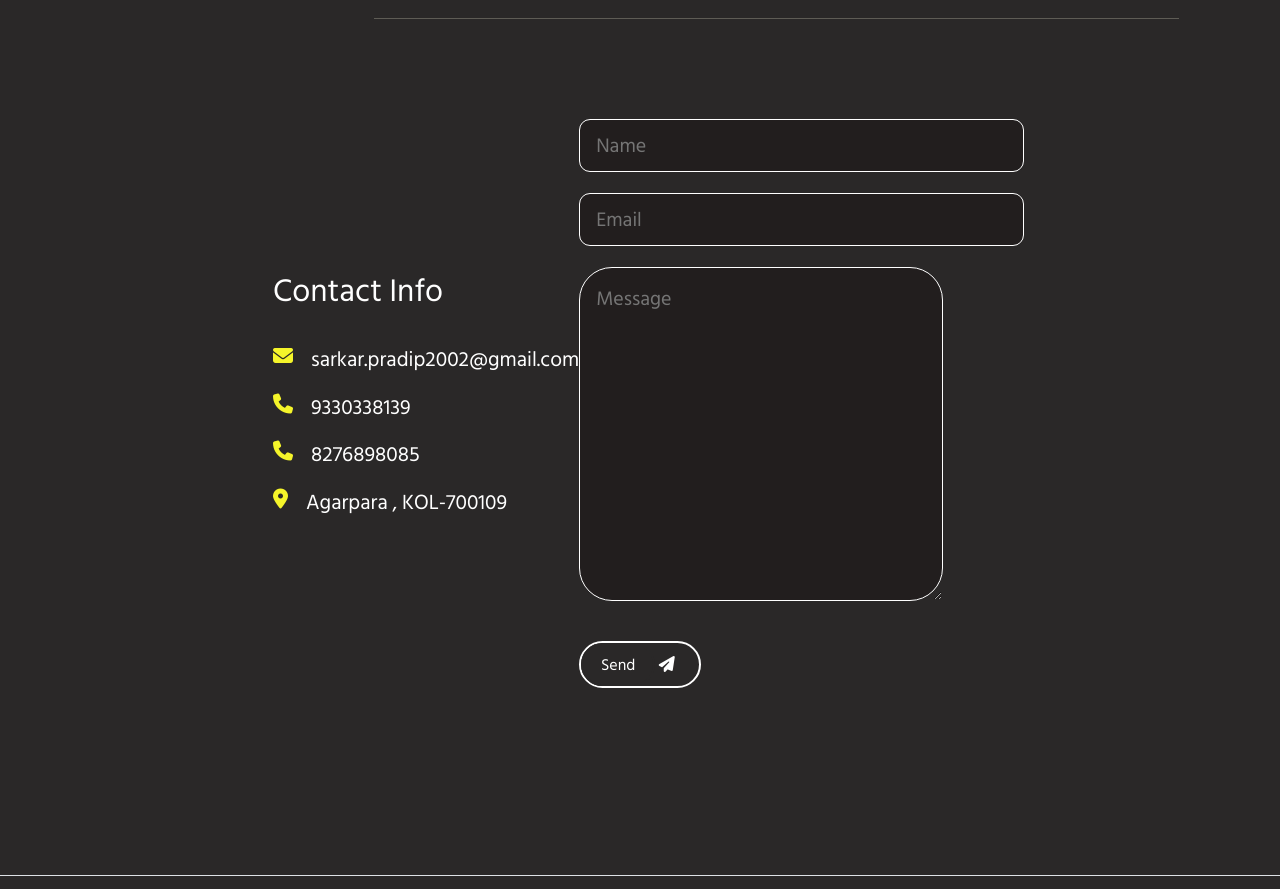
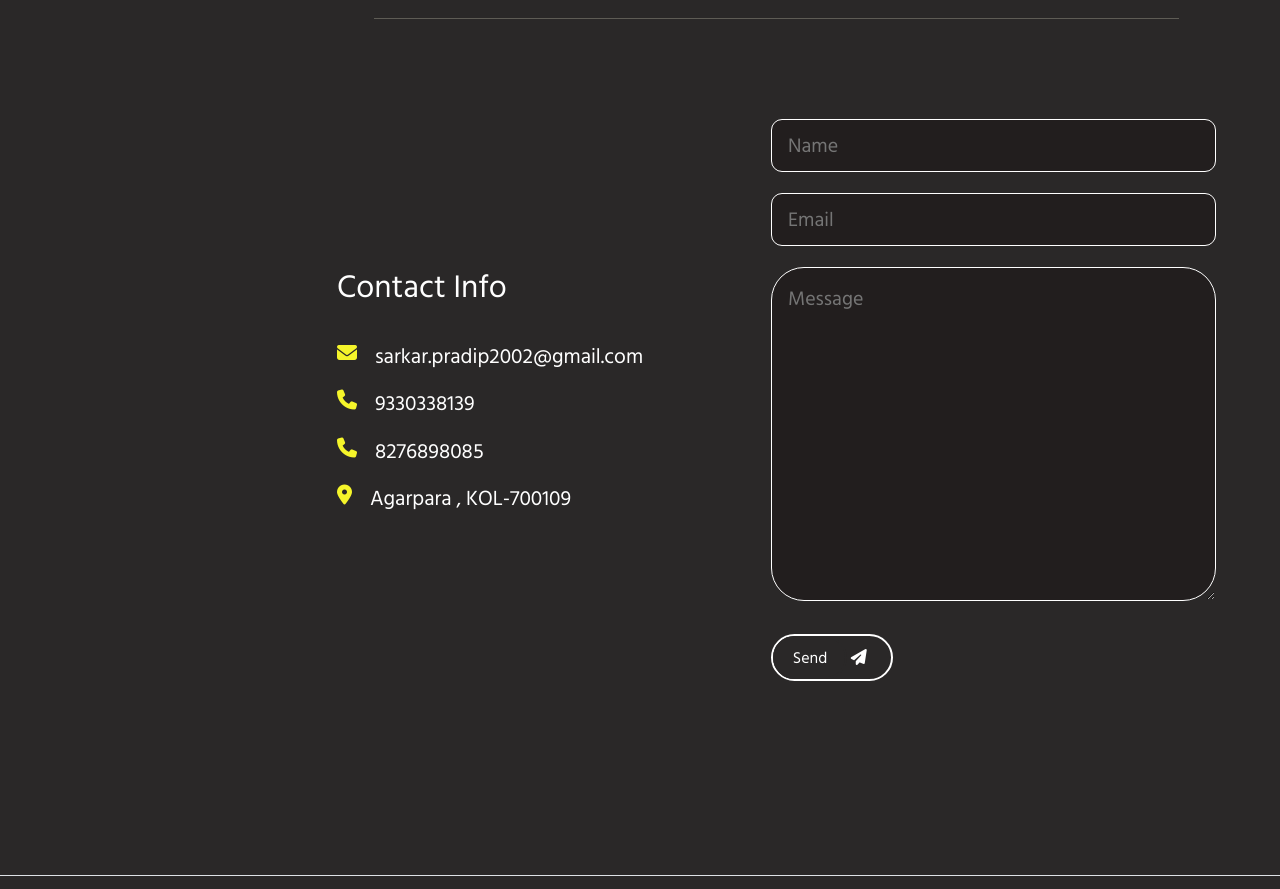
Before and after one commit to sarkarpradip2002/Porrtfolio, a website: page index.html in a window 1280 px wide. Shown: the part 3568-4457 px from the top of the page. Drawn offline with nearby package versions, Linux system fonts and the light colour scheme.

Commit message:
Final setup

```diff
--- a/index.html
+++ b/index.html
@@ -319,7 +319,7 @@
         </div>
     </div>
     <div id="contactinputs" data-aos="fade-up">
-      <form action="/mail" method="post">
+      <form action="/mail" style="display: flex; flex-direction: column;" method="post">
       <input type="text" class="input" name="name" placeholder="Name" id="givenname">
       <input type="text" class="input"name="email" placeholder="Email" id="givenmail">
       <textarea id="givenmessage" name="message" cols="30" rows="10" class="textarea" placeholder="Message"></textarea >
```
